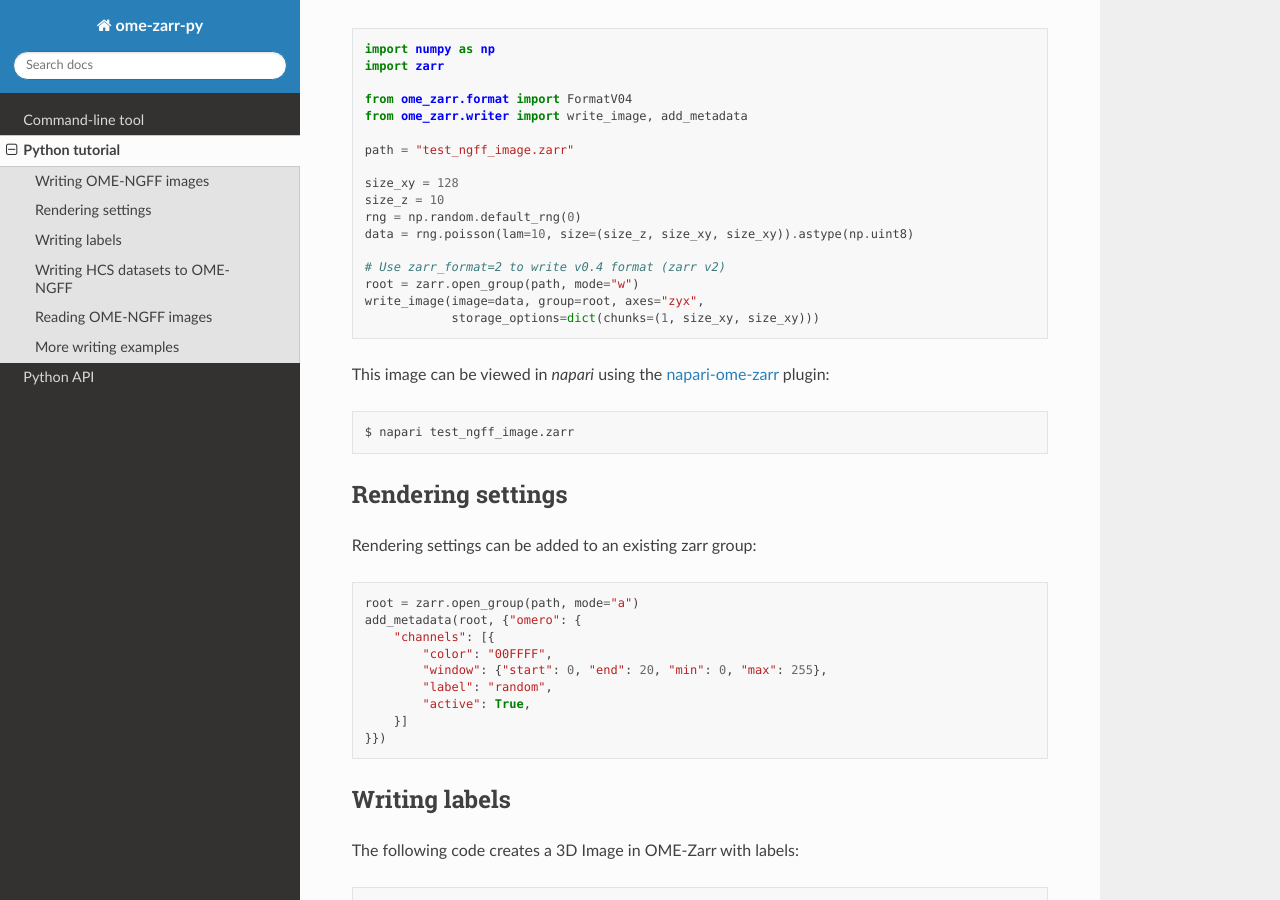
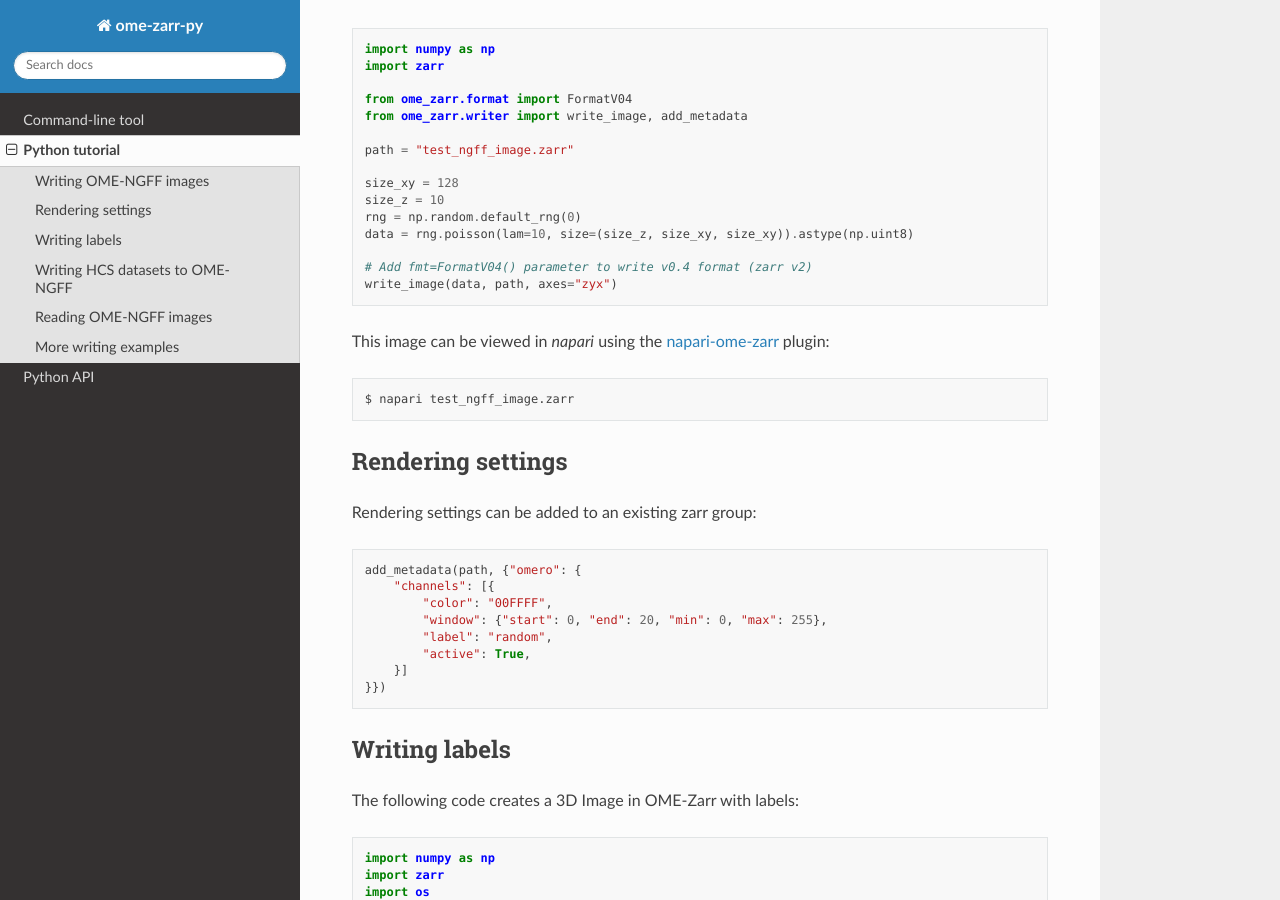
Before and after one commit to ome/ome-zarr-py, a Sphinx documentation site: the page built from docs/source/python.rst, in a window 1280 px wide and 900 px high, scrolled down 502 px. Built offline with Sphinx 7.4.7 and the Read the Docs theme 3.1.0, drawn with Linux system fonts in a browser that asks for light colours.

Commit message:
Update python.rst to show write_image(data, path)

```diff
--- a/docs/source/python.rst
+++ b/docs/source/python.rst
@@ -31,10 +31,8 @@ The following code creates a 3D Image in OME-Zarr::
     rng = np.random.default_rng(0)
     data = rng.poisson(lam=10, size=(size_z, size_xy, size_xy)).astype(np.uint8)
 
-    # Use zarr_format=2 to write v0.4 format (zarr v2)
-    root = zarr.open_group(path, mode="w")
-    write_image(image=data, group=root, axes="zyx",
-                storage_options=dict(chunks=(1, size_xy, size_xy)))
+    # Add fmt=FormatV04() parameter to write v0.4 format (zarr v2)
+    write_image(data, path, axes="zyx")
 
 
 This image can be viewed in `napari` using the
@@ -46,8 +44,7 @@ Rendering settings
 ------------------
 Rendering settings can be added to an existing zarr group::
 
-    root = zarr.open_group(path, mode="a")
-    add_metadata(root, {"omero": {
+    add_metadata(path, {"omero": {
         "channels": [{
             "color": "00FFFF",
             "window": {"start": 0, "end": 20, "min": 0, "max": 255},
```
